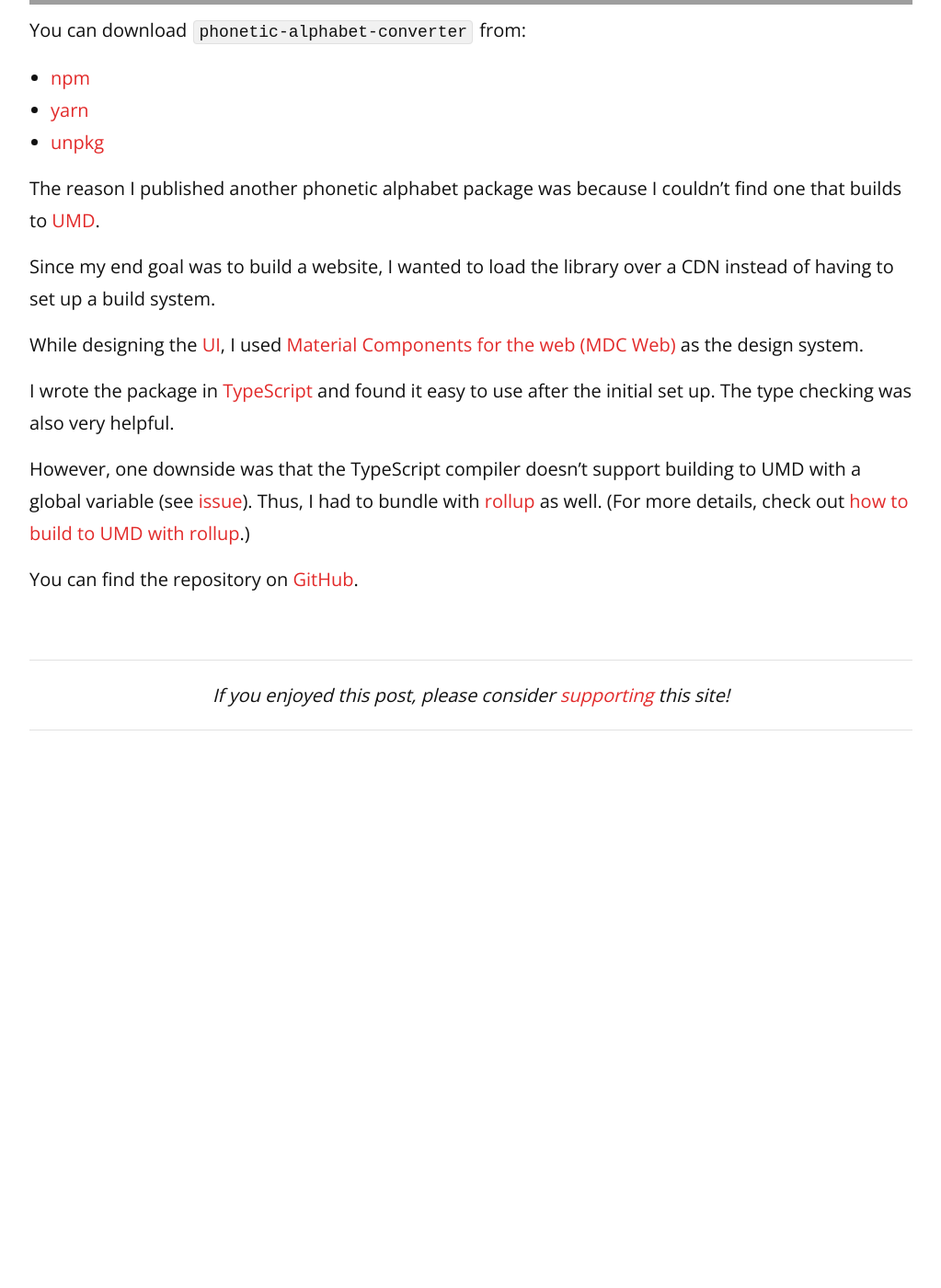
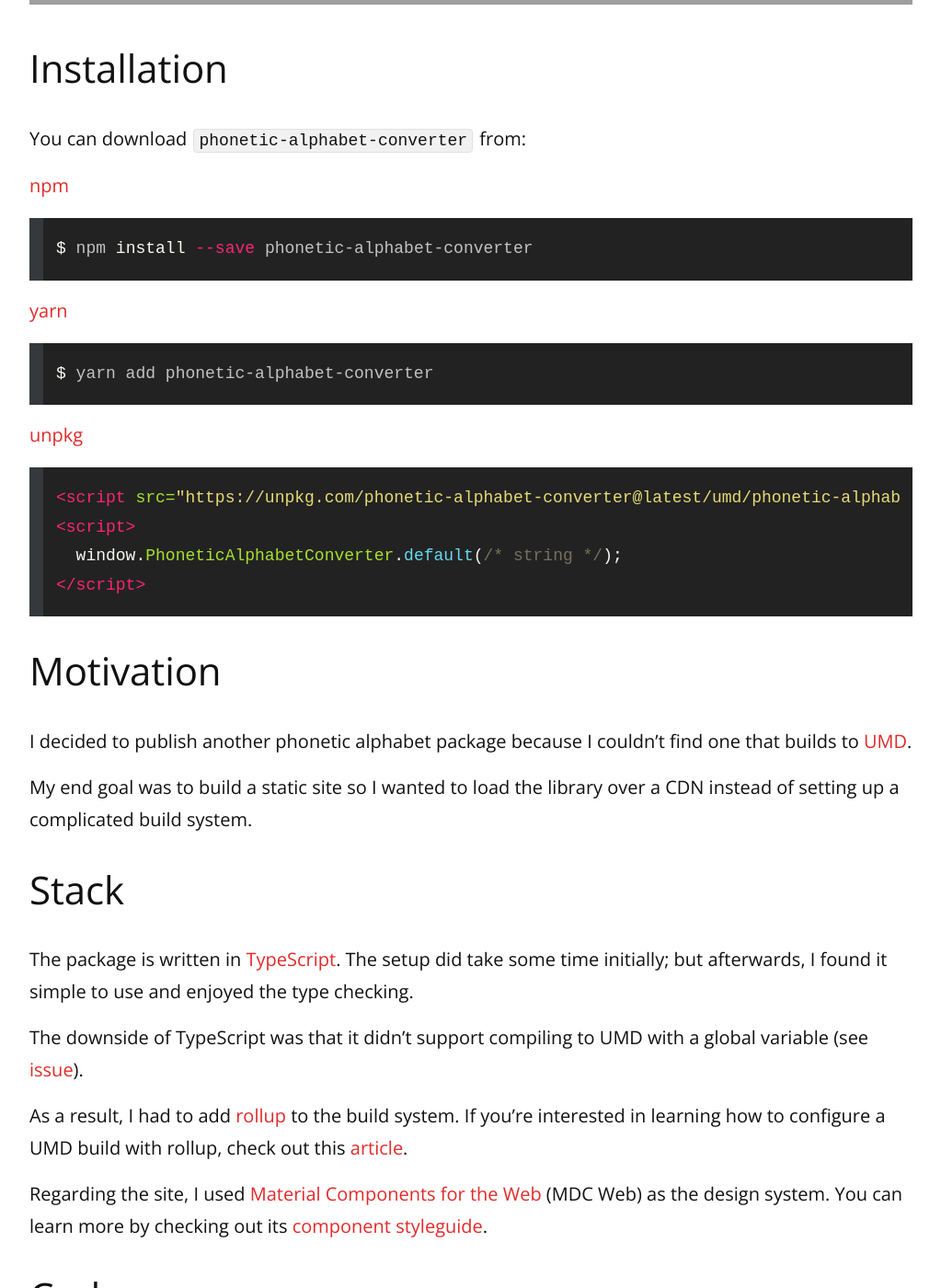
Before and after one commit to remarkablemark/remarkablemark.github.io, a Jekyll site: the page built from _posts/2020/2020-02-09-nato-phonetic-alphabet-converter.md, in a window 1280 px wide and 1400 px high, scrolled down 570 px. Shown: the whole window at 92% size, without its empty margins (128-1151 px from the left). Built offline with Jekyll 4.4.1, drawn with Linux system fonts in a browser that asks for light colours; comment, search, counter and statistics services are not loaded; before the commit the page ends 1489 px from its top, so only the background shows below that; some of the changed text lies outside the part shown.

Commit message:
fix(posts): update "Phonetic Alphabet Converter"
Post: 2020-02-09-nato-phonetic-alphabet-converter.md

Break down post into section with headings:

- introduction/demo
- installation
- motivation
- stack
- code

Update unpkg code block to use `window.PhoneticAlphabetConverter.default`

Improve sentence structure, wording, and grammar (and add link
to MDC Web styleguide)

````diff
--- a/_posts/2020/2020-02-09-nato-phonetic-alphabet-converter.md
+++ b/_posts/2020/2020-02-09-nato-phonetic-alphabet-converter.md
@@ -10,20 +11,47 @@
 
 <iframe src="https://remarkablemark.org/phonetic-alphabet-converter/" frameBorder="0" width="100%" height="275px"></iframe>
 
+## Installation
+
 You can download `phonetic-alphabet-converter` from:
 
-- [npm](https://www.npmjs.com/package/phonetic-alphabet-converter)
-- [yarn](https://yarnpkg.com/package/phonetic-alphabet-converter)
-- [unpkg](https://unpkg.com/phonetic-alphabet-converter/)
+[npm](https://www.npmjs.com/package/phonetic-alphabet-converter)
 
-The reason I published another phonetic alphabet package was because I couldn't find one that builds to [UMD](https://github.com/umdjs/umd).
+```sh
+$ npm install --save phonetic-alphabet-converter
+```
 
-Since my end goal was to build a website, I wanted to load the library over a CDN instead of having to set up a build system.
+[yarn](https://yarnpkg.com/package/phonetic-alphabet-converter)
 
-While designing the [UI](https://en.wikipedia.org/wiki/User_interface), I used [Material Components for the web (MDC Web)](https://github.com/material-components/material-components-web) as the design system.
+```sh
+$ yarn add phonetic-alphabet-converter
+```
 
-I wrote the package in [TypeScript](https://www.typescriptlang.org/) and found it easy to use after the initial set up. The type checking was also very helpful.
+[unpkg](https://unpkg.com/phonetic-alphabet-converter/)
 
-However, one downside was that the TypeScript compiler doesn't support building to UMD with a global variable (see [issue](https://github.com/microsoft/TypeScript/issues/8436)). Thus, I had to bundle with [rollup](https://rollupjs.org/) as well. (For more details, check out [how to build to UMD with rollup]({% post_url 2019/2019-07-12-rollup-commonjs-umd %}).)
+```html
+<script src="https://unpkg.com/phonetic-alphabet-converter@latest/umd/phonetic-alphabet-converter.js"></script>
+<script>
+  window.PhoneticAlphabetConverter.default(/* string */);
+</script>
+```
 
-You can find the repository on [GitHub](https://github.com/remarkablemark/phonetic-alphabet-converter).
+## Motivation
+
+I decided to publish another phonetic alphabet package because I couldn't find one that builds to [UMD](https://github.com/umdjs/umd).
+
+My end goal was to build a static site so I wanted to load the library over a CDN instead of setting up a complicated build system.
+
+## Stack
+
+The package is written in [TypeScript](https://www.typescriptlang.org/). The setup did take some time initially; but afterwards, I found it simple to use and enjoyed the type checking.
+
+The downside of TypeScript was that it didn't support compiling to UMD with a global variable (see [issue](https://github.com/microsoft/TypeScript/issues/8436)).
+
+As a result, I had to add [rollup](https://rollupjs.org/) to the build system. If you're interested in learning how to configure a UMD build with rollup, check out this [article]({% post_url 2019/2019-07-12-rollup-commonjs-umd %}).
+
+Regarding the site, I used [Material Components for the Web](https://github.com/material-components/material-components-web) (MDC Web) as the design system. You can learn more by checking out its [component styleguide](https://material-components.github.io/material-components-web-catalog/).
+
+## Code
+
+You can check out the code on [GitHub](https://github.com/remarkablemark/phonetic-alphabet-converter). Pull requests are welcome.
````
Also changed, not shown: other parts of _posts/2020/2020-02-09-nato-phonetic-alphabet-converter.md (+1 -0 lines).
